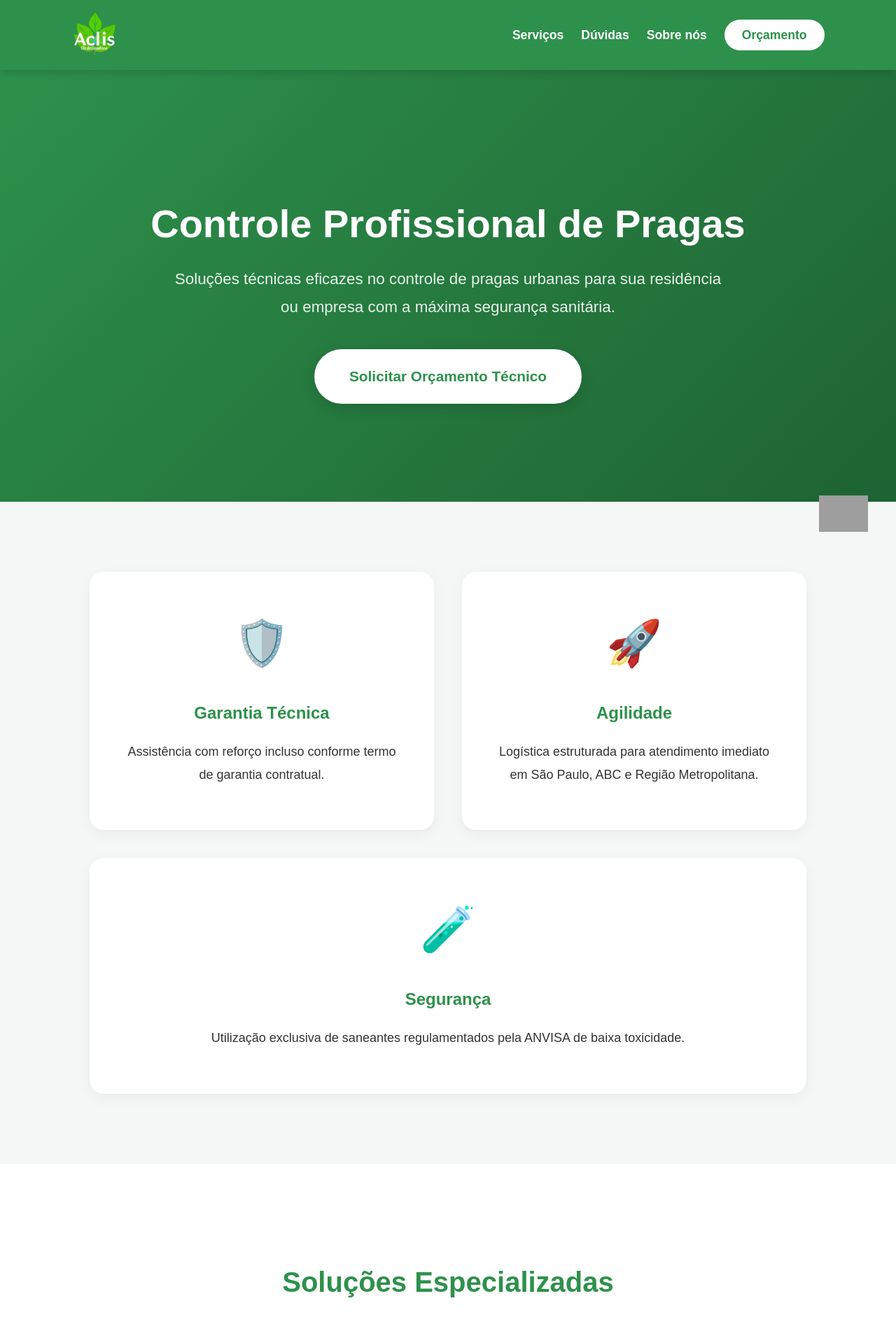
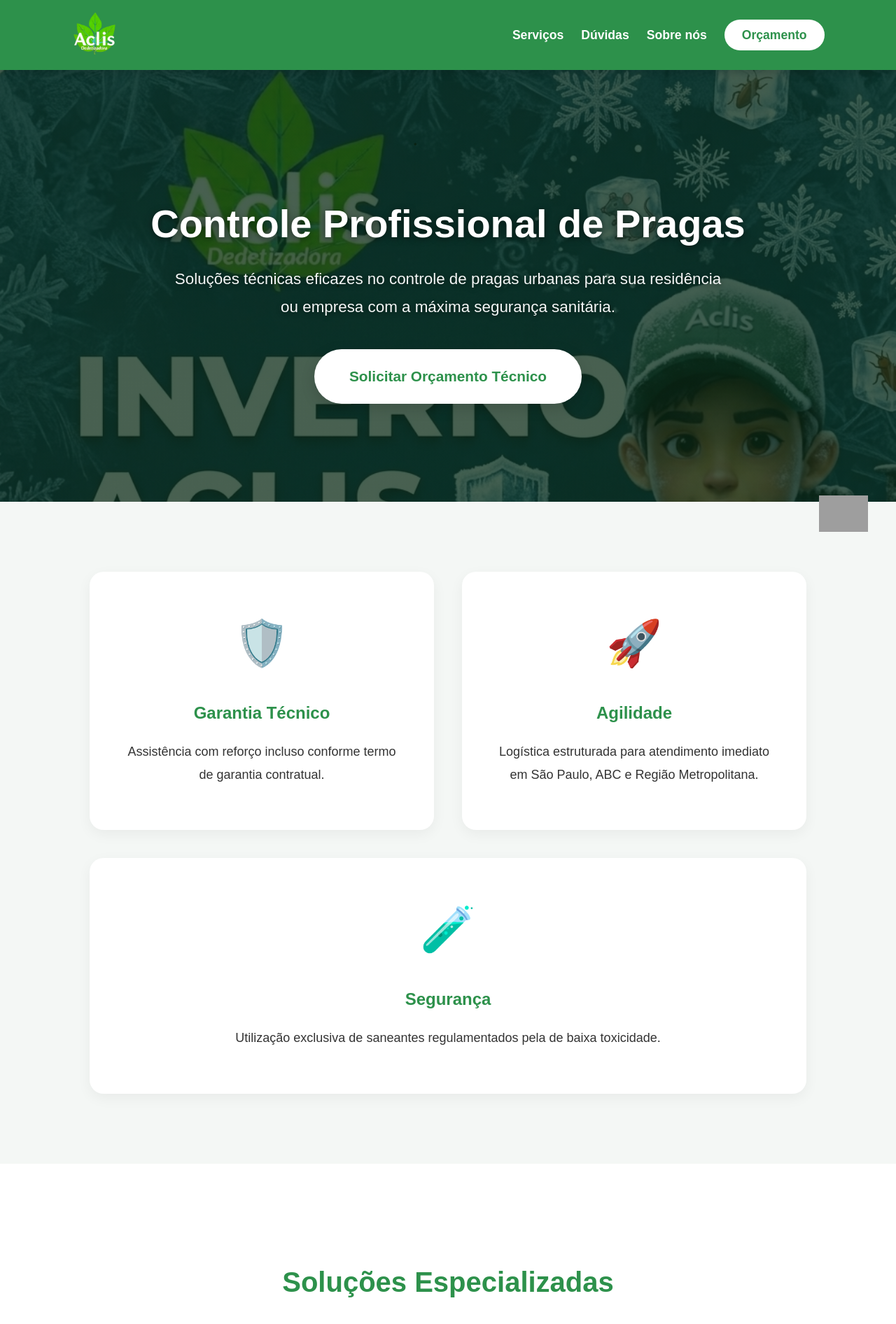
Before and after one commit to Aclisdedetizadora/Aclis.v3, a React (Vite) app: page / in a window 1280 px wide. Shown: the top 1892 px of the page at 70% size. Built offline with nearby package versions, Linux system fonts and the light colour scheme; grey boxes are pictures that could not be loaded.

Commit message:
Update App.jsx

```diff
--- a/src/App.jsx
+++ b/src/App.jsx
@@ -81,7 +81,7 @@ export default function App() {
         /* Estilos da Seção Promocional (Ocultável) */
         .secao-promocional-fundo {
             background-color: #0b2b16;
-            background-image: linear-gradient(rgba(11, 43, 22, 0.7), rgba(11, 43, 22, 0.7)), url('/1.jpg');
+            background-image: linear-gradient(rgba(11, 43, 22, 0.7), rgba(11, 43, 22, 0.7)), url('/1.png');
             background-size: cover;
             background-position: center top;
             background-repeat: no-repeat;
@@ -116,15 +116,20 @@ export default function App() {
         .btn-confirmar { background-color: var(--verde-whats); color: white; border: none; padding: 20px; border-radius: 50px; font-weight: 800; width: 100%; cursor: pointer; text-transform: uppercase; font-size: 1.1rem; transition: 0.3s; }
         .btn-confirmar:hover { background-color: #1ebc5a; transform: scale(1.02); }
 
-        /* Nova Estrutura de Layout Principal */
+        /* Nova Estrutura de Layout Principal com Arte de Fundo Fixa */
         #hero {
-            background: linear-gradient(135deg, var(--verde-aclis) 0%, var(--verde-escuro) 100%);
+            background-color: #0b2b16;
+            background-image: linear-gradient(rgba(11, 43, 22, 0.75), rgba(11, 43, 22, 0.75)), url('/1.png');
+            background-size: cover;
+            background-position: center top;
+            background-repeat: no-repeat;
+            background-attachment: fixed;
             padding: 140px 10%;
             text-align: center;
             color: var(--branco);
         }
-        #hero h1 { font-size: 3.5rem; margin-bottom: 25px; line-height: 1.2; font-weight: 800; }
-        #hero p { font-size: 1.4rem; margin-bottom: 40px; opacity: 0.9; max-width: 800px; margin-left: auto; margin-right: auto; }
+        #hero h1 { font-size: 3.5rem; margin-bottom: 25px; line-height: 1.2; font-weight: 800; text-shadow: 0 2px 10px rgba(0,0,0,0.5); }
+        #hero p { font-size: 1.4rem; margin-bottom: 40px; opacity: 0.96; max-width: 800px; margin-left: auto; margin-right: auto; text-shadow: 0 2px 8px rgba(0,0,0,0.5); }
 
         .btn-cta-principal { background-color: var(--branco); color: var(--verde-aclis); padding: 20px 50px; border-radius: 50px; text-decoration: none; font-weight: 700; font-size: 1.3rem; box-shadow: 0 6px 20px rgba(0,0,0,0.15); display: inline-block; transition: 0.3s; }
         .btn-cta-principal:hover { background-color: var(--cinza-claro); transform: translateY(-2px); }
@@ -201,7 +206,7 @@ export default function App() {
           </section>
         )}
 
-        {/* HERO PRINCIPAL (AGORA NO TOPO QUANDO A PROMO ESTÁ OCULTA) */}
+        {/* HERO PRINCIPAL COM IMAGEM 1.PNG ATIVA NO FUNDO */}
         <section id="hero">
             <h1>Controle Profissional de Pragas</h1>
             <p>Soluções técnicas eficazes no controle de pragas urbanas para sua residência ou empresa com a máxima segurança sanitária.</p>
@@ -209,9 +214,9 @@ export default function App() {
         </section>
 
         <section id="diferenciais">
-            <div className="diferencial-item"><span>🛡️</span><h4>Garantia Técnica</h4><p>Assistência com reforço incluso conforme termo de garantia contratual.</p></div>
+            <div className="diferencial-item"><span>🛡️</span><h4>Garantia Técnico</h4><p>Assistência com reforço incluso conforme termo de garantia contratual.</p></div>
             <div className="diferencial-item"><span>🚀</span><h4>Agilidade</h4><p>Logística estruturada para atendimento imediato em São Paulo, ABC e Região Metropolitana.</p></div>
-            <div className="diferencial-item"><span>🧪</span><h4>Segurança</h4><p>Utilização exclusiva de saneantes regulamentados pela ANVISA de baixa toxicidade.</p></div>
+            <div className="diferencial-item"><span>🧪</span><h4>Segurança</h4><p>Utilização exclusiva de saneantes regulamentados pela de baixa toxicidade.</p></div>
         </section>
 
         <section id="servicos">
```
